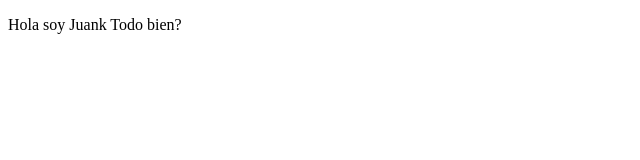
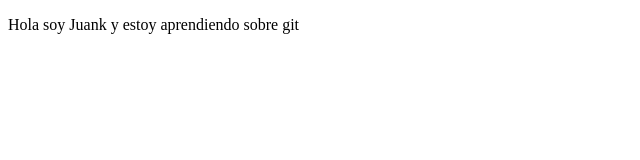
Before and after one commit to JuanFontalvo/cursoPrework, a plain HTML site: page index.html in a window 1280 px wide. Shown: the whole page, without its empty margins (0-640 px from the left). Drawn offline with Linux system fonts and the light colour scheme.

Commit message:
cambios agregamos mas texto

```diff
--- a/index.html
+++ b/index.html
@@ -8,8 +8,7 @@
 </head>
 <body>
     <p>
-        Hola soy Juank
-        Todo bien?
+        Hola soy Juank y estoy aprendiendo sobre git
     </p>
 </body>
 </html>
```
